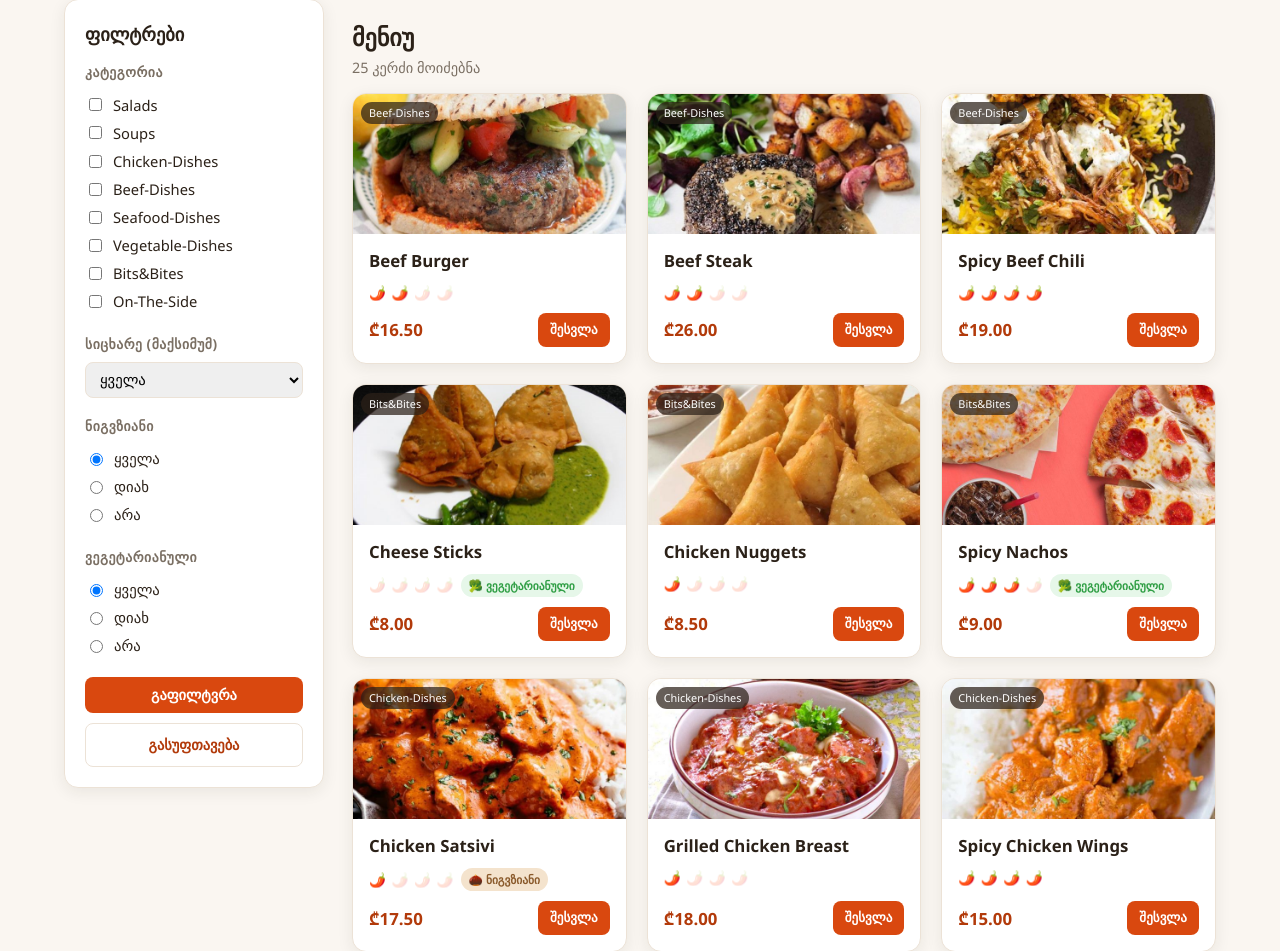
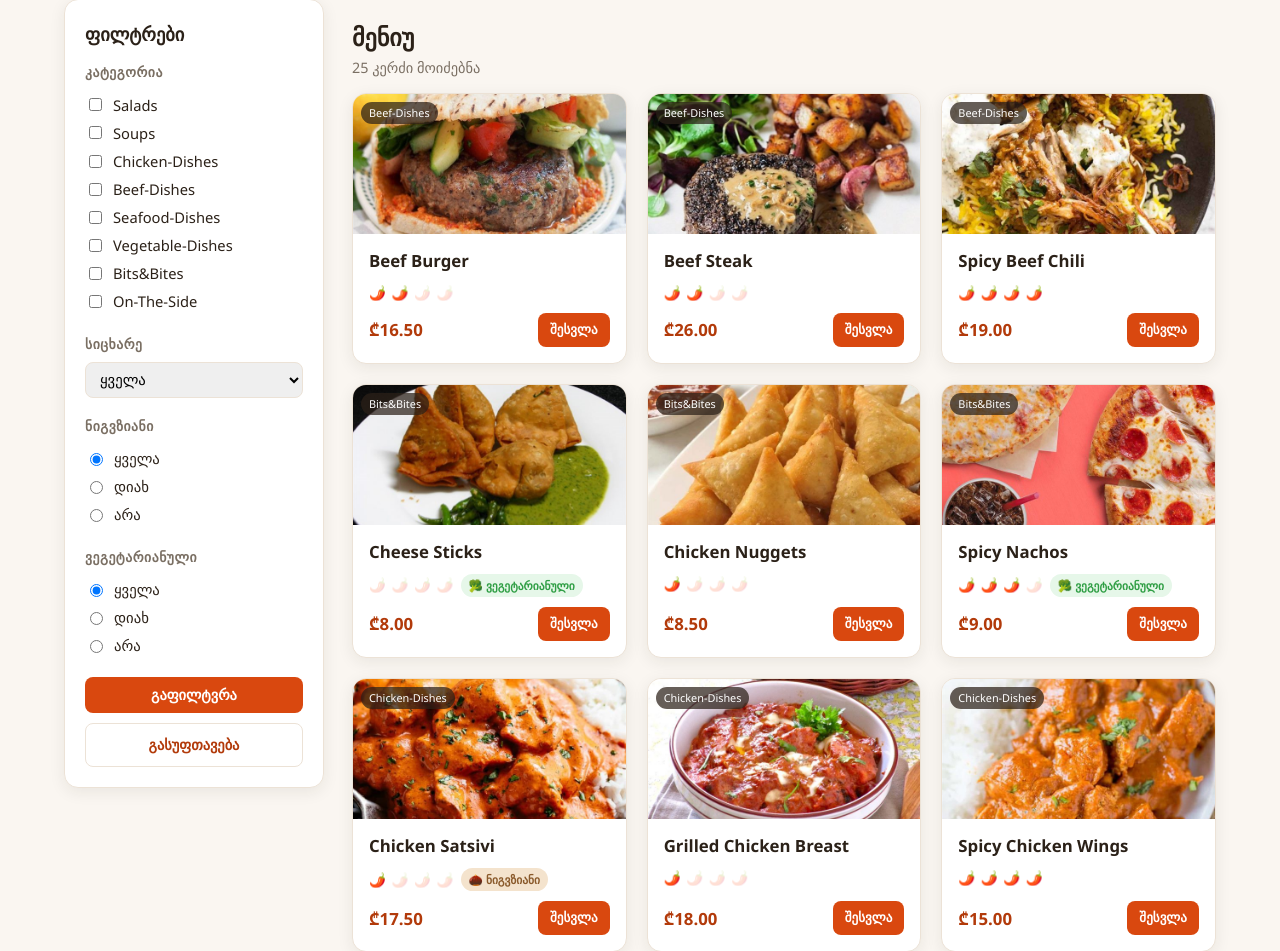
Before and after one commit to nodo343/restaurant_project, a Django app: page / in a window 1280 px wide. Shown: the part 88-1039 px from the top of the page. Run offline with Django 5.2, Linux system fonts and the light colour scheme; data comes from the database, SQL or seed files in the repository.

Commit message:
Update dish_list.html

```diff
--- a/menu/templates/menu/dish_list.html
+++ b/menu/templates/menu/dish_list.html
@@ -22,7 +22,7 @@
             </div>
 
             <div class="filter-group">
-                <h3>სიცხარე (მაქსიმუმ)</h3>
+                <h3>სიცხარე</h3>
                 <select name="max_spice">
                     <option value="">ყველა</option>
                     {% for value, label in spice_levels %}
```
